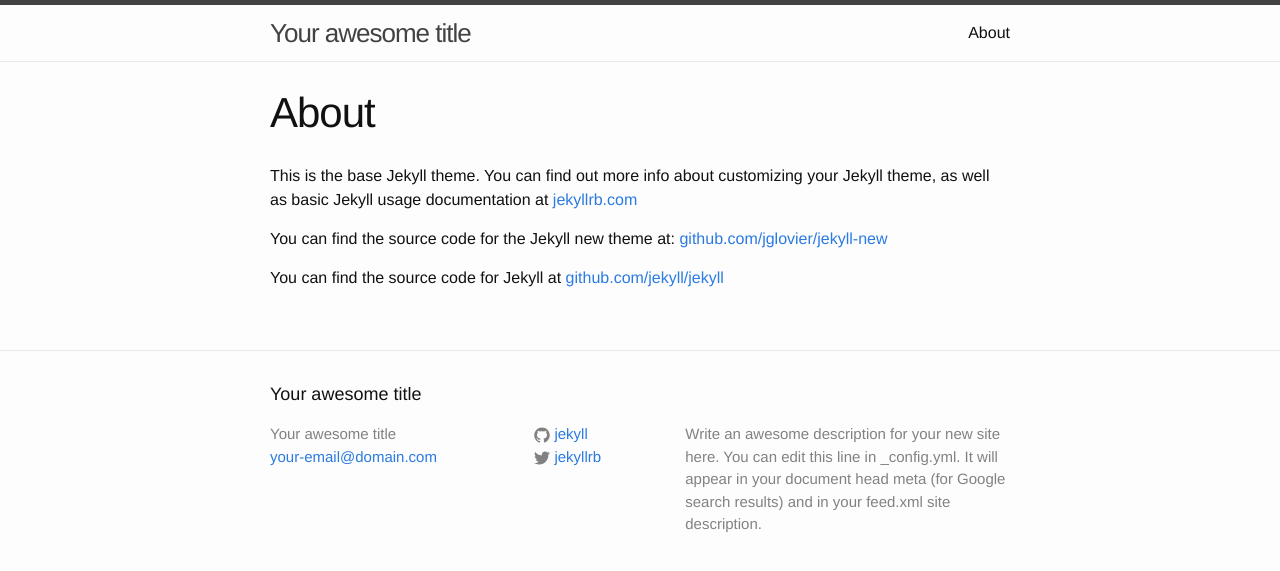
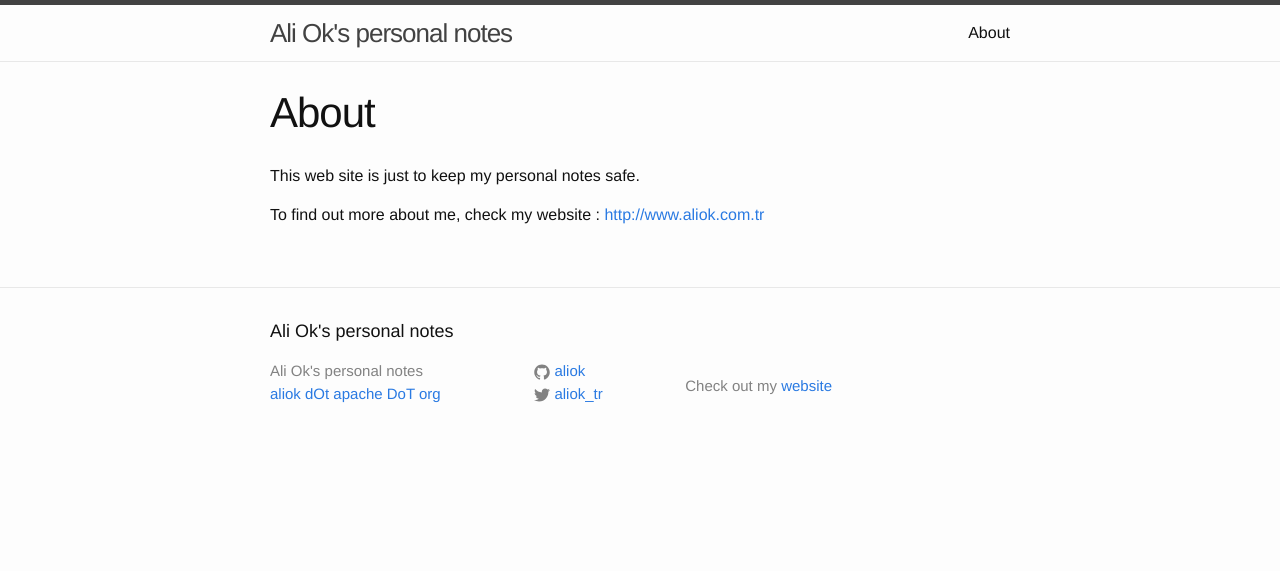
Before and after one commit to aliok/personalNotes, a Jekyll site: the page built from about.md, in a window 1280 px wide. Shown: the top 571 px of the page. Built offline with Jekyll 4.4.1, drawn with Linux system fonts in a browser that asks for light colours.

```diff
--- a/_config.yml
+++ b/_config.yml
@@ -1,14 +1,12 @@
 # Site settings
-title: Your awesome title
-email: your-email@domain.com
+title: Ali Ok's personal notes
+email: aliok dOt apache DoT org
 description: > # this means to ignore newlines until "baseurl:"
-  Write an awesome description for your new site here. You can edit this
-  line in _config.yml. It will appear in your document head meta (for
-  Google search results) and in your feed.xml site description.
+  Check out my [website](http://www.aliok.com.tr)
 baseurl: "" # the subpath of your site, e.g. /blog/
-url: "http://yourdomain.com" # the base hostname & protocol for your site
-twitter_username: jekyllrb
-github_username:  jekyll
+url: "http://personalNotes.aliok.com.tr" # the base hostname & protocol for your site
+twitter_username: aliok_tr
+github_username:  aliok
 
 # Build settings
 markdown: kramdown
--- a/_includes/footer.html
+++ b/_includes/footer.html
@@ -46,7 +46,7 @@
       </div>
 
       <div class="footer-col  footer-col-3">
-        <p class="text">{{ site.description }}</p>
+        <p class="text">{{ site.description | markdownify }}</p>
       </div>
     </div>
 
--- a/about.md
+++ b/about.md
@@ -4,8 +4,6 @@ title: About
 permalink: /about/
 ---
 
-This is the base Jekyll theme. You can find out more info about customizing your Jekyll theme, as well as basic Jekyll usage documentation at [jekyllrb.com](http://jekyllrb.com/)
+This web site is just to keep my personal notes safe.
 
-You can find the source code for the Jekyll new theme at: [github.com/jglovier/jekyll-new](https://github.com/jglovier/jekyll-new)
-
-You can find the source code for Jekyll at [github.com/jekyll/jekyll](https://github.com/jekyll/jekyll)
+To find out more about me, check my website : <http://www.aliok.com.tr>
```
Also changed, not shown: _posts/1970-01-01-glassfish.markdown (added, +15 -0 lines), _posts/2014-10-03-welcome-to-jekyll.markdown (deleted, +0 -25 lines), 1 other file.
